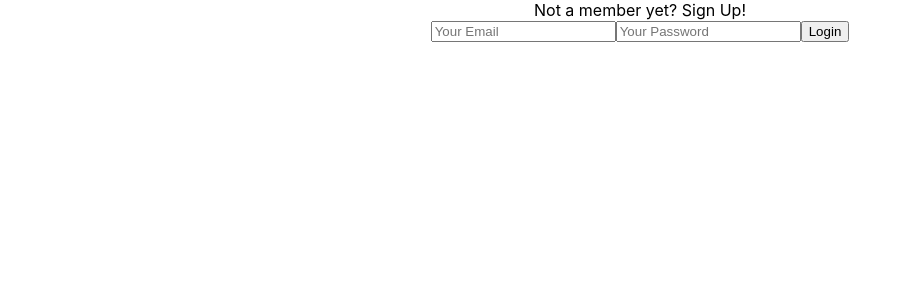
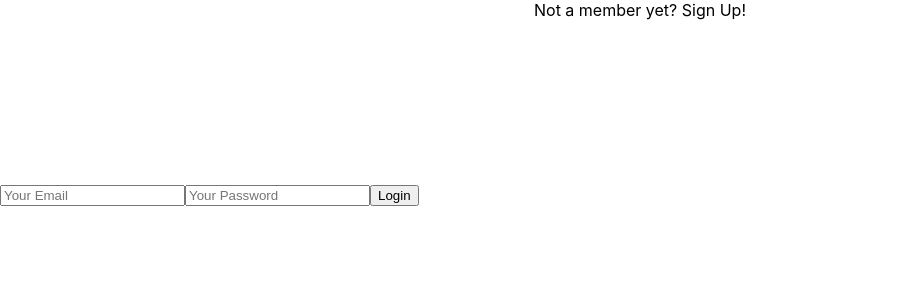
Before and after one commit to dylan-burston/d_Chat, a React (Create React App) app: page / in a window 1280 px wide. Both pictures are taken after a click on the element "Already a member? Log in!". Shown: the top 300 px of the page, without its empty margins (0-912 px from the left). Built offline with nearby package versions, Linux system fonts and the light colour scheme.

Commit message:
console logs across controllers/ components to debug

```diff
--- a/controllers/api/users.js
+++ b/controllers/api/users.js
@@ -7,6 +7,7 @@ let currentUser;
 
 async function createUser(req, res) {
     try {
+        console.log(req.body.password)
         const hashedPassword = bcrypt.hashSync(req.body.password, 12)
         const user = await User.create({name: req.body.name, email: req.body.email, password: hashedPassword});
         currentUser = user;
--- a/src/components/LoginForm/LoginForm.css
+++ b/src/components/LoginForm/LoginForm.css
@@ -0,0 +1,6 @@
+
+  .loginForm {
+    min-height: 350px;
+    display: flex;
+    align-items: center;
+  }
--- a/src/components/LoginForm/LoginForm.jsx
+++ b/src/components/LoginForm/LoginForm.jsx
@@ -38,5 +38,7 @@ const LoginForm = (props) => {
 // localStorage.removeItem('token');
 // token = null;
 // above will log out when posed in dev console
+// to debug the sign in/ out issue.. sign in and sign out with above code
+
 
 export default LoginForm;
```
